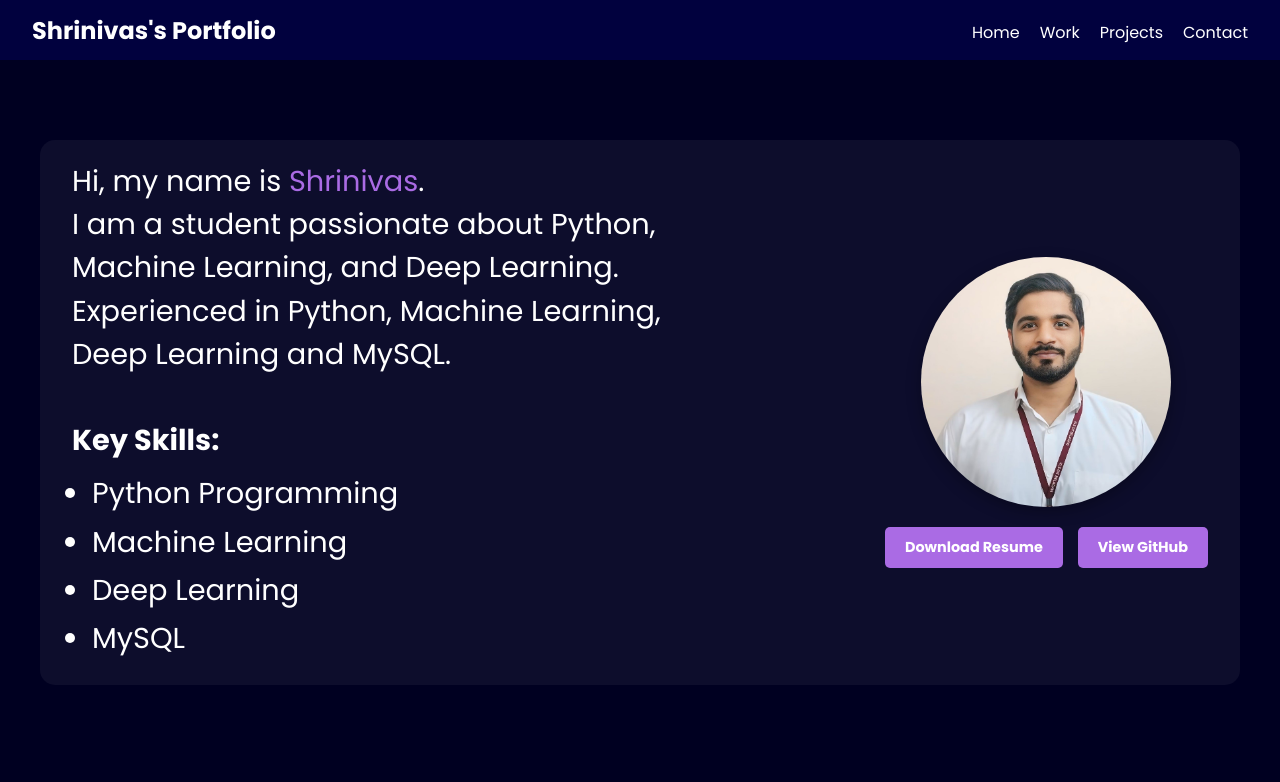
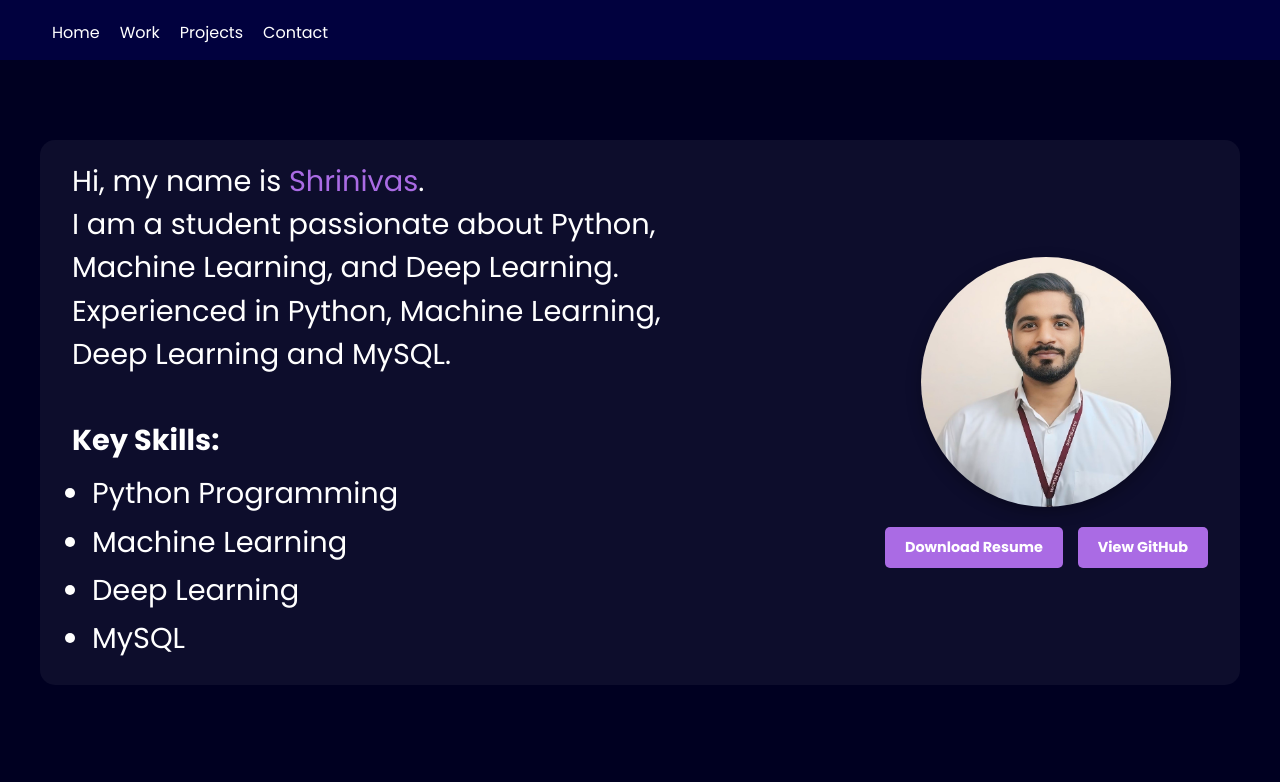
Before and after one commit to Shrinivas9739/Portfolio, a plain HTML site: page index.html in a window 1280 px wide. Shown: the top 782 px of the page. Drawn offline with Linux system fonts and the light colour scheme.

Commit message:
Update index.html

```diff
--- a/index.html
+++ b/index.html
@@ -354,7 +354,6 @@
 <body>
     <header>
         <nav>
-            <div class="left">Shrinivas's Portfolio</div>
             <div class="right">
                 <ul>
                     <li><a href="#home">Home</a></li>
```
